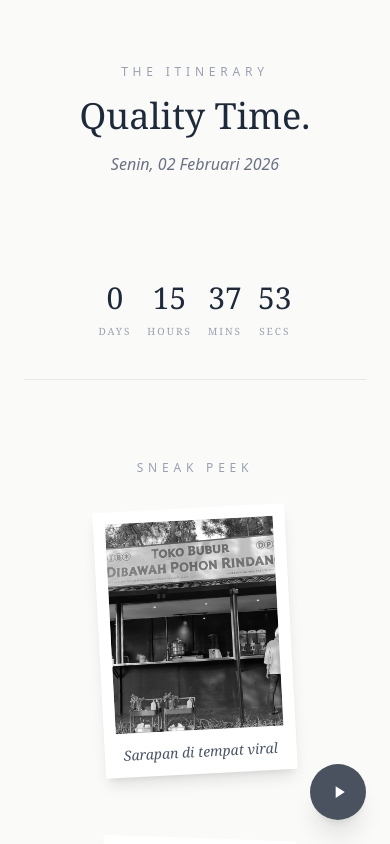
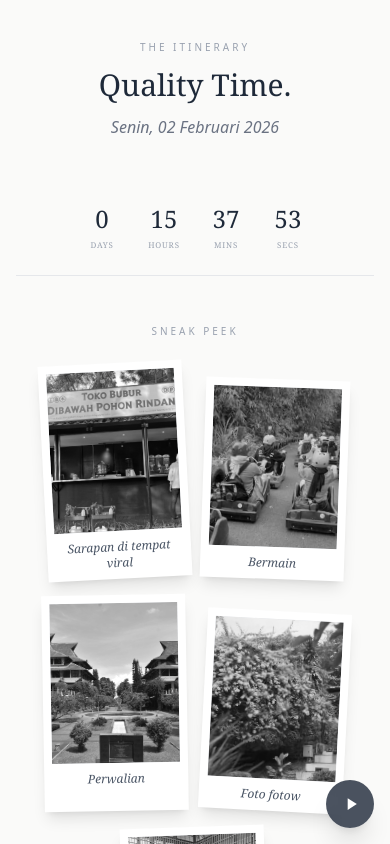
Before and after one commit to NazwanSM/invitation, a React (Vite) app: page / in a window 390 px wide. Both pictures are taken after a click on the button "YES, SHOW ME THE PLAN". Shown: the top 844 px of the page. Built offline with nearby package versions, Linux system fonts and the light colour scheme; a web font is replaced by a local one.

Commit message:
refactor layout and styling for Countdown and MusicPlayer components

```diff
--- a/src/App.jsx
+++ b/src/App.jsx
@@ -5,11 +5,11 @@ import Countdown from './components/Countdown';
 
 // --- KOMPONEN ITEM RUNDOWN (Tetap di sini karena kecil/spesifik) ---
 const TimelineItem = ({ id, time, activity, location, note, mapsLink, isChecked, onToggle }) => (
-  <div className={`relative pl-8 pb-12 border-l border-gray-300 last:border-0 last:pb-0 transition-all duration-300 ${isChecked ? 'opacity-60' : ''}`}>
+  <div className={`relative pl-6 sm:pl-8 pb-10 sm:pb-12 border-l border-gray-300 last:border-0 last:pb-0 transition-all duration-300 ${isChecked ? 'opacity-60' : ''}`}>
     <div className={`absolute -left-[5px] top-2 w-2.5 h-2.5 rounded-full ring-4 ring-[#FAFAF9] transition-colors ${isChecked ? 'bg-[#8E7F7F]' : 'bg-gray-800'}`}></div>
 
-    {/* Checkbox */}
-    <div className="absolute -left-10 top-1">
+    {/* Checkbox - hidden on very small screens, shown inline instead */}
+    <div className="hidden sm:block absolute -left-10 top-1">
       <label className="cursor-pointer">
         <input
           type="checkbox"
@@ -32,19 +32,42 @@ const TimelineItem = ({ id, time, activity, location, note, mapsLink, isChecked,
       </label>
     </div>
 
-    <div className="flex flex-col sm:flex-row sm:items-baseline gap-1 sm:gap-4 mb-1">
-      <span className={`text-sm font-bold text-gray-400 font-sans min-w-[80px] ${isChecked ? 'line-through' : ''}`}>{time}</span>
-      <h3 className={`text-xl font-serif text-gray-800 transition-all ${isChecked ? 'line-through text-gray-400' : ''}`}>{activity}</h3>
-      {isChecked && <span className="text-[#8E7F7F] text-sm italic">✓ Selesai</span>}
+    <div className="flex flex-col gap-1 mb-1">
+      <div className="flex items-center gap-2 sm:gap-4">
+        {/* Mobile checkbox */}
+        <label className="cursor-pointer sm:hidden">
+          <input
+            type="checkbox"
+            checked={isChecked}
+            onChange={() => onToggle(id)}
+            className="sr-only peer"
+          />
+          <div className={`w-5 h-5 border-2 rounded flex items-center justify-center transition-all flex-shrink-0
+            ${isChecked
+              ? 'bg-gray-800 border-gray-800'
+              : 'border-gray-300'
+            }`}
+          >
+            {isChecked && (
+              <svg xmlns="http://www.w3.org/2000/svg" viewBox="0 0 24 24" fill="white" className="w-3 h-3">
+                <path fillRule="evenodd" d="M19.916 4.626a.75.75 0 01.208 1.04l-9 13.5a.75.75 0 01-1.154.114l-6-6a.75.75 0 011.06-1.06l5.353 5.353 8.493-12.739a.75.75 0 011.04-.208z" clipRule="evenodd" />
+              </svg>
+            )}
+          </div>
+        </label>
+        <span className={`text-xs sm:text-sm font-bold text-gray-400 font-sans ${isChecked ? 'line-through' : ''}`}>{time}</span>
+        {isChecked && <span className="text-[#8E7F7F] text-xs italic">✓</span>}
+      </div>
+      <h3 className={`text-lg sm:text-xl font-serif text-gray-800 transition-all ${isChecked ? 'line-through text-gray-400' : ''}`}>{activity}</h3>
     </div>
-    <div className="flex items-center gap-2 mb-2">
-      <p className={`text-gray-600 italic ${isChecked ? 'line-through text-gray-400' : ''}`}>{location}</p>
+    <div className="flex flex-wrap items-center gap-2 mb-2">
+      <p className={`text-sm sm:text-base text-gray-600 italic ${isChecked ? 'line-through text-gray-400' : ''}`}>{location}</p>
       {mapsLink && (
         <a
           href={mapsLink}
           target="_blank"
           rel="noopener noreferrer"
-          className="inline-flex items-center gap-1 text-xs text-gray-500 hover:text-gray-800 transition-colors"
+          className="inline-flex items-center gap-1 text-xs text-gray-500 hover:text-gray-800 transition-colors flex-shrink-0"
           title="Buka di Google Maps"
         >
           <svg xmlns="http://www.w3.org/2000/svg" viewBox="0 0 24 24" fill="currentColor" className="w-4 h-4">
@@ -54,7 +77,7 @@ const TimelineItem = ({ id, time, activity, location, note, mapsLink, isChecked,
         </a>
       )}
     </div>
-    {note && <p className={`text-sm text-gray-500 font-light bg-gray-100 p-3 rounded-md inline-block ${isChecked ? 'line-through' : ''}`}>{note}</p>}
+    {note && <p className={`text-xs sm:text-sm text-gray-500 font-light bg-gray-100 p-2 sm:p-3 rounded-md inline-block ${isChecked ? 'line-through' : ''}`}>{note}</p>}
   </div>
 );
 
@@ -91,12 +114,12 @@ const RundownSection = () => {
   const totalCount = itineraryData.length;
 
   return (
-    <section className="pt-12">
-      <h3 className="text-2xl font-serif text-gray-800 text-center mb-4">The Plan</h3>
+    <section className="pt-8 sm:pt-12">
+      <h3 className="text-xl sm:text-2xl font-serif text-gray-800 text-center mb-4">The Plan</h3>
 
       {/* Progress Bar */}
-      <div className="max-w-xl mx-auto mb-8">
-        <div className="flex items-center justify-between text-sm text-gray-500 mb-2">
+      <div className="max-w-xl mx-auto mb-6 sm:mb-8 px-4">
+        <div className="flex items-center justify-between text-xs sm:text-sm text-gray-500 mb-2">
           <span className="italic">Progress</span>
           <span>{completedCount}/{totalCount} selesai</span>
         </div>
@@ -107,13 +130,13 @@ const RundownSection = () => {
           />
         </div>
         {completedCount === totalCount && (
-          <p className="text-center text-[#8E7F7F] mt-3 font-serif italic animate-pulse">
+          <p className="text-center text-[#8E7F7F] mt-3 font-serif italic animate-pulse text-sm">
              Semua aktivitas selesai! Semoga kamu happy ya bocil!
           </p>
         )}
       </div>
 
-      <div className="max-w-xl mx-auto pl-6">
+      <div className="max-w-xl mx-auto pl-4 sm:pl-6">
         {itineraryData.map(item => (
           <TimelineItem
             key={item.id}
@@ -196,20 +219,20 @@ const RSVPSection = () => {
           }
         `}</style>
 
-        <section className="bg-gradient-to-b from-gray-800 to-gray-900 p-10 md:p-16 text-center space-y-8 rounded-lg shadow-2xl">
+        <section className="bg-gradient-to-b from-gray-800 to-gray-900 p-6 sm:p-10 md:p-16 text-center space-y-6 sm:space-y-8 rounded-lg shadow-2xl">
           <div className="animate-float">
-            <span className="text-6xl">🎉</span>
+            <span className="text-5xl sm:text-6xl">🎉</span>
           </div>
 
-          <div className="space-y-4">
-            <h3 className="text-3xl md:text-4xl font-serif text-white">Yeay! Sampai Jumpa Besok!</h3>
-            <p className="text-gray-300 font-light text-lg">Can't wait to spend the day with you ✨</p>
+          <div className="space-y-3 sm:space-y-4">
+            <h3 className="text-2xl sm:text-3xl md:text-4xl font-serif text-white">Yeay! Sampai Jumpa Besok!</h3>
+            <p className="text-gray-300 font-light text-base sm:text-lg">Can't wait to spend the day with you ✨</p>
           </div>
 
-          <div className="bg-white/10 backdrop-blur-sm rounded-lg p-6 space-y-3">
-            <p className="text-white font-medium">📍 Reminder</p>
-            <p className="text-gray-300 text-sm">Jangan tidur malem malem yahh</p>
-            <p className="text-gray-300 text-sm">Aku jemput kamu dari pagi 🙏 (semoga)</p>
+          <div className="bg-white/10 backdrop-blur-sm rounded-lg p-4 sm:p-6 space-y-2 sm:space-y-3">
+            <p className="text-white font-medium text-sm sm:text-base">📍 Reminder</p>
+            <p className="text-gray-300 text-xs sm:text-sm">Jangan tidur malem malem yahh</p>
+            <p className="text-gray-300 text-xs sm:text-sm">Aku jemput kamu dari pagi 🙏 (semoga)</p>
           </div>
 
           <div className="flex justify-center gap-4 pt-4">
@@ -224,13 +247,13 @@ const RSVPSection = () => {
 
   if (response === 'declined') {
     return (
-      <section className="bg-red-50 p-10 md:p-16 text-center space-y-6 rounded-lg border-2 border-red-200">
-        <span className="text-5xl">😤</span>
-        <h3 className="text-2xl font-serif text-gray-800">Harus bisa ah gamau tau!</h3>
-        <p className="text-gray-600 font-light">Pokoknya kamu harus acc, titik. 🙅‍♂️</p>
+      <section className="bg-red-50 p-6 sm:p-10 md:p-16 text-center space-y-4 sm:space-y-6 rounded-lg border-2 border-red-200">
+        <span className="text-4xl sm:text-5xl">😤</span>
+        <h3 className="text-xl sm:text-2xl font-serif text-gray-800">Harus bisa ah gamau tau!</h3>
+        <p className="text-sm sm:text-base text-gray-600 font-light">Pokoknya kamu harus acc, titik. 🙅‍♂️</p>
         <button
           onClick={() => setResponse(null)}
-          className="mt-4 px-6 py-3 bg-gray-800 text-white text-sm tracking-widest uppercase hover:bg-gray-700 transition-all duration-300 rounded-lg"
+          className="mt-4 px-4 sm:px-6 py-2 sm:py-3 bg-gray-800 text-white text-xs sm:text-sm tracking-widest uppercase hover:bg-gray-700 transition-all duration-300 rounded-lg"
         >
           Oke oke, aku ACC deh 😅
         </button>
@@ -239,24 +262,24 @@ const RSVPSection = () => {
   }
 
   return (
-    <section className="bg-white p-8 md:p-12 shadow-sm border border-gray-100 text-center space-y-8 rounded-lg">
-      <div className="space-y-4">
-        <h3 className="text-2xl font-serif text-gray-800">So, What Do You Say?</h3>
-        <p className="text-gray-600 font-light">Gimana? ACC ga nih?</p>
+    <section className="bg-white p-6 sm:p-8 md:p-12 shadow-sm border border-gray-100 text-center space-y-6 sm:space-y-8 rounded-lg">
+      <div className="space-y-3 sm:space-y-4">
+        <h3 className="text-xl sm:text-2xl font-serif text-gray-800">So, What Do You Say?</h3>
+        <p className="text-sm sm:text-base text-gray-600 font-light">Gimana? ACC ga nih?</p>
       </div>
 
-      <div className="flex flex-col sm:flex-row justify-center gap-4 pt-4">
+      <div className="flex flex-col gap-3 sm:gap-4 pt-2 sm:pt-4">
         <button
           onClick={handleAccept}
-          className="group px-8 py-4 bg-gray-800 text-white text-sm tracking-widest uppercase hover:bg-gray-700 transition-all duration-300 rounded-lg shadow-lg hover:shadow-xl hover:scale-105 flex items-center justify-center gap-3"
+          className="group px-6 sm:px-8 py-3 sm:py-4 bg-gray-800 text-white text-xs sm:text-sm tracking-widest uppercase hover:bg-gray-700 transition-all duration-300 rounded-lg shadow-lg hover:shadow-xl hover:scale-105 flex items-center justify-center gap-2 sm:gap-3"
         >
-          <span className="text-xl group-hover:animate-bounce">🥳</span>
+          <span className="text-lg sm:text-xl group-hover:animate-bounce">🥳</span>
           <span>Yes, I'm In!</span>
         </button>
 
         <button
           onClick={handleDecline}
-          className="px-8 py-4 bg-transparent text-gray-500 text-sm tracking-widest uppercase hover:text-gray-700 hover:bg-gray-100 transition-all duration-300 rounded-lg border border-gray-200"
+          className="px-6 sm:px-8 py-3 sm:py-4 bg-transparent text-gray-500 text-xs sm:text-sm tracking-widest uppercase hover:text-gray-700 hover:bg-gray-100 transition-all duration-300 rounded-lg border border-gray-200"
         >
           <span>Hmm, Belum...</span>
         </button>
@@ -268,17 +291,17 @@ const RSVPSection = () => {
 // --- KOMPONEN COVER ---
 const InvitationCover = ({ onOpen }) => {
   return (
-    <div className="min-h-screen flex flex-col items-center justify-center p-6 text-center bg-[#FAFAF9]">
-      <div className="max-w-md w-full space-y-8 fade-in">
-        <p className="text-sm tracking-[0.3em] uppercase text-gray-500">A Special Invitation</p>
-        <h1 className="text-5xl md:text-6xl font-serif text-gray-800 italic">Are you free?</h1>
-        <p className="text-gray-600 font-light leading-relaxed px-4">
+    <div className="min-h-screen flex flex-col items-center justify-center p-4 sm:p-6 text-center bg-[#FAFAF9]">
+      <div className="max-w-md w-full space-y-6 sm:space-y-8 fade-in">
+        <p className="text-xs sm:text-sm tracking-[0.2em] sm:tracking-[0.3em] uppercase text-gray-500">A Special Invitation</p>
+        <h1 className="text-4xl sm:text-5xl md:text-6xl font-serif text-gray-800 italic">Are you free?</h1>
+        <p className="text-sm sm:text-base text-gray-600 font-light leading-relaxed px-2 sm:px-4">
           I've planned something special for us. A day to relax, explore, and enjoy our day.
         </p>
-        <div className="pt-8">
+        <div className="pt-6 sm:pt-8">
           <button
             onClick={onOpen}
-            className="px-8 py-3 bg-gray-800 text-white text-sm tracking-widest uppercase hover:bg-gray-700 transition-all duration-300 rounded-sm"
+            className="px-6 sm:px-8 py-2.5 sm:py-3 bg-gray-800 text-white text-xs sm:text-sm tracking-widest uppercase hover:bg-gray-700 transition-all duration-300 rounded-sm"
           >
             Yes, Show Me The Plan
           </button>
@@ -291,55 +314,55 @@ const InvitationCover = ({ onOpen }) => {
 // --- KOMPONEN UTAMA ---
 const MainContent = () => {
   return (
-    <div className="min-h-screen bg-[#FAFAF9] py-16 px-6 md:px-20 fade-in">
-      <div className="max-w-3xl mx-auto space-y-16">
+    <div className="min-h-screen bg-[#FAFAF9] py-10 sm:py-16 px-4 sm:px-6 md:px-20 fade-in">
+      <div className="max-w-3xl mx-auto space-y-10 sm:space-y-16">
 
         {/* Header */}
-        <header className="text-center space-y-4">
-          <p className="text-xs tracking-[0.4em] uppercase text-gray-400">The Itinerary</p>
-          <h2 className="text-4xl md:text-5xl font-serif text-gray-800">Quality Time.</h2>
+        <header className="text-center space-y-3 sm:space-y-4">
+          <p className="text-[10px] sm:text-xs tracking-[0.3em] sm:tracking-[0.4em] uppercase text-gray-400">The Itinerary</p>
+          <h2 className="text-3xl sm:text-4xl md:text-5xl font-serif text-gray-800">Quality Time.</h2>
           <p className="text-gray-500 italic">Senin, 02 Februari 2026</p>
         </header>
 
         {/* Panggil Component Countdown dari file terpisah */}
         <Countdown targetDate="2026-02-02T08:00:00" />
         {/* Gallery Section */}
-        <section className="py-8">
-            <p className="text-center text-xs tracking-[0.4em] uppercase text-gray-400 mb-8">Sneak Peek</p>
-            <div className="flex flex-wrap justify-center gap-8 md:gap-12">
-                <div className="bg-white p-3 shadow-lg -rotate-3 hover:rotate-0 transition-transform duration-500 w-48 md:w-56 cursor-pointer">
-                    <div className="aspect-[4/5] bg-gray-200 overflow-hidden mb-3">
+        <section className="py-4 sm:py-8">
+            <p className="text-center text-[10px] sm:text-xs tracking-[0.3em] sm:tracking-[0.4em] uppercase text-gray-400 mb-6 sm:mb-8">Sneak Peek</p>
+            <div className="flex flex-wrap justify-center gap-4 sm:gap-8 md:gap-12">
+                <div className="bg-white p-2 sm:p-3 shadow-lg -rotate-3 hover:rotate-0 transition-transform duration-500 w-36 sm:w-48 md:w-56 cursor-pointer">
+                    <div className="aspect-[4/5] bg-gray-200 overflow-hidden mb-2 sm:mb-3">
                          <img src="/DPR.png" alt="Destination 1" className="w-full h-full object-cover hover:scale-110 transition-transform duration-700 grayscale hover:grayscale-0" />
                     </div>
-                    <p className="text-center font-serif text-sm italic text-gray-600">Sarapan di tempat viral</p>
+                    <p className="text-center font-serif text-xs sm:text-sm italic text-gray-600">Sarapan di tempat viral</p>
                 </div>
 
-                <div className="bg-white p-3 shadow-lg rotate-2 hover:rotate-0 transition-transform duration-500 w-48 md:w-56 cursor-pointer mt-8 md:mt-0">
-                    <div className="aspect-[4/5] bg-gray-200 overflow-hidden mb-3">
+                <div className="bg-white p-2 sm:p-3 shadow-lg rotate-2 hover:rotate-0 transition-transform duration-500 w-36 sm:w-48 md:w-56 cursor-pointer mt-4 sm:mt-8 md:mt-0">
+                    <div className="aspect-[4/5] bg-gray-200 overflow-hidden mb-2 sm:mb-3">
                         <img src="/spot2.jpeg" alt="Destination 2" className="w-full h-full object-cover hover:scale-110 transition-transform duration-700 grayscale hover:grayscale-0" />
                     </div>
-                    <p className="text-center font-serif text-sm italic text-gray-600">Bermain</p>
+                    <p className="text-center font-serif text-xs sm:text-sm italic text-gray-600">Bermain</p>
                 </div>
 
-                 <div className="bg-white p-3 shadow-lg -rotate-1 hover:rotate-0 transition-transform duration-500 w-48 md:w-56 cursor-pointer">
-                    <div className="aspect-[4/5] bg-gray-200 overflow-hidden mb-3">
+                 <div className="bg-white p-2 sm:p-3 shadow-lg -rotate-1 hover:rotate-0 transition-transform duration-500 w-36 sm:w-48 md:w-56 cursor-pointer">
+                    <div className="aspect-[4/5] bg-gray-200 overflow-hidden mb-2 sm:mb-3">
                         <img src="/itb.jpeg" alt="Destination 3" className="w-full h-full object-cover hover:scale-110 transition-transform duration-700 grayscale hover:grayscale-0" />
                     </div>
-                    <p className="text-center font-serif text-sm italic text-gray-600">Perwalian</p>
+                    <p className="text-center font-serif text-xs sm:text-sm italic text-gray-600">Perwalian</p>
                 </div>
 
-                <div className="bg-white p-3 shadow-lg rotate-3 hover:rotate-0 transition-transform duration-500 w-48 md:w-56 cursor-pointer mt-8 md:mt-0">
-                    <div className="aspect-[4/5] bg-gray-200 overflow-hidden mb-3">
+                <div className="bg-white p-2 sm:p-3 shadow-lg rotate-3 hover:rotate-0 transition-transform duration-500 w-36 sm:w-48 md:w-56 cursor-pointer mt-4 sm:mt-8 md:mt-0">
+                    <div className="aspect-[4/5] bg-gray-200 overflow-hidden mb-2 sm:mb-3">
                         <img src="/spot4.jpg" alt="Destination 4" className="w-full h-full object-cover hover:scale-110 transition-transform duration-700 grayscale hover:grayscale-0" />
                     </div>
-                    <p className="text-center font-serif text-sm italic text-gray-600">Foto fotow</p>
+                    <p className="text-center font-serif text-xs sm:text-sm italic text-gray-600">Foto fotow</p>
                 </div>
 
-                <div className="bg-white p-3 shadow-lg -rotate-2 hover:rotate-0 transition-transform duration-500 w-48 md:w-56 cursor-pointer">
-                    <div className="aspect-[4/5] bg-gray-200 overflow-hidden mb-3">
+                <div className="bg-white p-2 sm:p-3 shadow-lg -rotate-2 hover:rotate-0 transition-transform duration-500 w-36 sm:w-48 md:w-56 cursor-pointer">
+                    <div className="aspect-[4/5] bg-gray-200 overflow-hidden mb-2 sm:mb-3">
                         <img src="/spot5.JPG" alt="Destination 5" className="w-full h-full object-cover hover:scale-110 transition-transform duration-700 grayscale hover:grayscale-0" />
                     </div>
-                    <p className="text-center font-serif text-sm italic text-gray-600">Mam</p>
+                    <p className="text-center font-serif text-xs sm:text-sm italic text-gray-600">Mam</p>
                 </div>
             </div>
         </section>
@@ -348,21 +371,21 @@ const MainContent = () => {
         <RundownSection />
 
         {/* Dresscode Section */}
-        <section className="bg-white p-8 md:p-12 shadow-sm border border-gray-100 text-center space-y-6">
-          <h3 className="text-2xl font-serif text-gray-800">Dresscode</h3>
-          <p className="text-gray-600 font-light">Casual Chic. Pake baju yang nyaman dipake ngapain aja dan bagus buat foto.</p>
-          <div className="flex justify-center gap-4 pt-2">
-            <div className="flex flex-col items-center gap-2">
-              <div className="w-10 h-10 rounded-full bg-[#E5D3B3] shadow-inner"></div>
-              <span className="text-[10px] uppercase tracking-wider text-gray-400">Beige</span>
+        <section className="bg-white p-6 sm:p-8 md:p-12 shadow-sm border border-gray-100 text-center space-y-4 sm:space-y-6">
+          <h3 className="text-xl sm:text-2xl font-serif text-gray-800">Dresscode</h3>
+          <p className="text-sm sm:text-base text-gray-600 font-light">Casual Chic. Pake baju yang nyaman dipake ngapain aja dan bagus buat foto.</p>
+          <div className="flex justify-center gap-3 sm:gap-4 pt-2">
+            <div className="flex flex-col items-center gap-1 sm:gap-2">
+              <div className="w-8 h-8 sm:w-10 sm:h-10 rounded-full bg-[#E5D3B3] shadow-inner"></div>
+              <span className="text-[8px] sm:text-[10px] uppercase tracking-wider text-gray-400">Beige</span>
             </div>
-            <div className="flex flex-col items-center gap-2">
-              <div className="w-10 h-10 rounded-full bg-[#FFFFFF] border border-gray-200 shadow-inner"></div>
-              <span className="text-[10px] uppercase tracking-wider text-gray-400">White</span>
+            <div className="flex flex-col items-center gap-1 sm:gap-2">
+              <div className="w-8 h-8 sm:w-10 sm:h-10 rounded-full bg-[#FFFFFF] border border-gray-200 shadow-inner"></div>
+              <span className="text-[8px] sm:text-[10px] uppercase tracking-wider text-gray-400">White</span>
             </div>
-            <div className="flex flex-col items-center gap-2">
-              <div className="w-10 h-10 rounded-full bg-[#8E7F7F] shadow-inner"></div>
-              <span className="text-[10px] uppercase tracking-wider text-gray-400">Earth</span>
+            <div className="flex flex-col items-center gap-1 sm:gap-2">
+              <div className="w-8 h-8 sm:w-10 sm:h-10 rounded-full bg-[#8E7F7F] shadow-inner"></div>
+              <span className="text-[8px] sm:text-[10px] uppercase tracking-wider text-gray-400">Earth</span>
             </div>
           </div>
         </section>
@@ -370,8 +393,8 @@ const MainContent = () => {
                 {/* RSVP Section */}
         <RSVPSection />
 
-        <footer className="text-center pt-12 border-t border-gray-200 space-y-8">
-          <p className="text-gray-600 font-serif italic text-lg">"See you there."</p>
+        <footer className="text-center pt-8 sm:pt-12 border-t border-gray-200 space-y-6 sm:space-y-8">
+          <p className="text-sm sm:text-lg text-gray-600 font-serif italic">"See you there."</p>
         </footer>
       </div>
     </div>
--- a/src/components/Countdown.jsx
+++ b/src/components/Countdown.jsx
@@ -19,22 +19,22 @@ const Countdown = ({ targetDate }) => {
     }, [targetDate]);
 
     return (
-        <div className="flex justify-center gap-4 md:gap-10 py-10 font-serif text-gray-800 border-b border-gray-200 w-full max-w-xl mx-auto mb-12">
-        <div className="text-center">
-            <div className="text-3xl md:text-4xl font-light">{timeLeft.days}</div>
-            <div className="text-[10px] uppercase tracking-[0.2em] text-gray-400 mt-2">Days</div>
+        <div className="flex justify-center gap-3 sm:gap-4 md:gap-10 py-6 sm:py-10 font-serif text-gray-800 border-b border-gray-200 w-full max-w-xl mx-auto mb-8 sm:mb-12 px-2">
+        <div className="text-center min-w-[50px] sm:min-w-[60px]">
+            <div className="text-2xl sm:text-3xl md:text-4xl font-light">{timeLeft.days}</div>
+            <div className="text-[8px] sm:text-[10px] uppercase tracking-[0.1em] sm:tracking-[0.2em] text-gray-400 mt-1 sm:mt-2">Days</div>
         </div>
-        <div className="text-center">
-            <div className="text-3xl md:text-4xl font-light">{timeLeft.hours}</div>
-            <div className="text-[10px] uppercase tracking-[0.2em] text-gray-400 mt-2">Hours</div>
+        <div className="text-center min-w-[50px] sm:min-w-[60px]">
+            <div className="text-2xl sm:text-3xl md:text-4xl font-light">{timeLeft.hours}</div>
+            <div className="text-[8px] sm:text-[10px] uppercase tracking-[0.1em] sm:tracking-[0.2em] text-gray-400 mt-1 sm:mt-2">Hours</div>
         </div>
-        <div className="text-center">
-            <div className="text-3xl md:text-4xl font-light">{timeLeft.minutes}</div>
-            <div className="text-[10px] uppercase tracking-[0.2em] text-gray-400 mt-2">Mins</div>
+        <div className="text-center min-w-[50px] sm:min-w-[60px]">
+            <div className="text-2xl sm:text-3xl md:text-4xl font-light">{timeLeft.minutes}</div>
+            <div className="text-[8px] sm:text-[10px] uppercase tracking-[0.1em] sm:tracking-[0.2em] text-gray-400 mt-1 sm:mt-2">Mins</div>
         </div>
-        <div className="text-center">
-            <div className="text-3xl md:text-4xl font-light">{timeLeft.seconds}</div>
-            <div className="text-[10px] uppercase tracking-[0.2em] text-gray-400 mt-2">Secs</div>
+        <div className="text-center min-w-[50px] sm:min-w-[60px]">
+            <div className="text-2xl sm:text-3xl md:text-4xl font-light">{timeLeft.seconds}</div>
+            <div className="text-[8px] sm:text-[10px] uppercase tracking-[0.1em] sm:tracking-[0.2em] text-gray-400 mt-1 sm:mt-2">Secs</div>
         </div>
         </div>
     );
--- a/src/components/MusicPlayer.jsx
+++ b/src/components/MusicPlayer.jsx
@@ -58,8 +58,8 @@ const MusicPlayer = () => {
             <button
                 onClick={togglePlay}
                 className={`
-                    fixed bottom-6 right-6 z-50
-                    w-14 h-14
+                    fixed bottom-4 right-4 sm:bottom-6 sm:right-6 z-50
+                    w-12 h-12 sm:w-14 sm:h-14
                     rounded-full
                     flex items-center justify-center
                     shadow-xl
```
